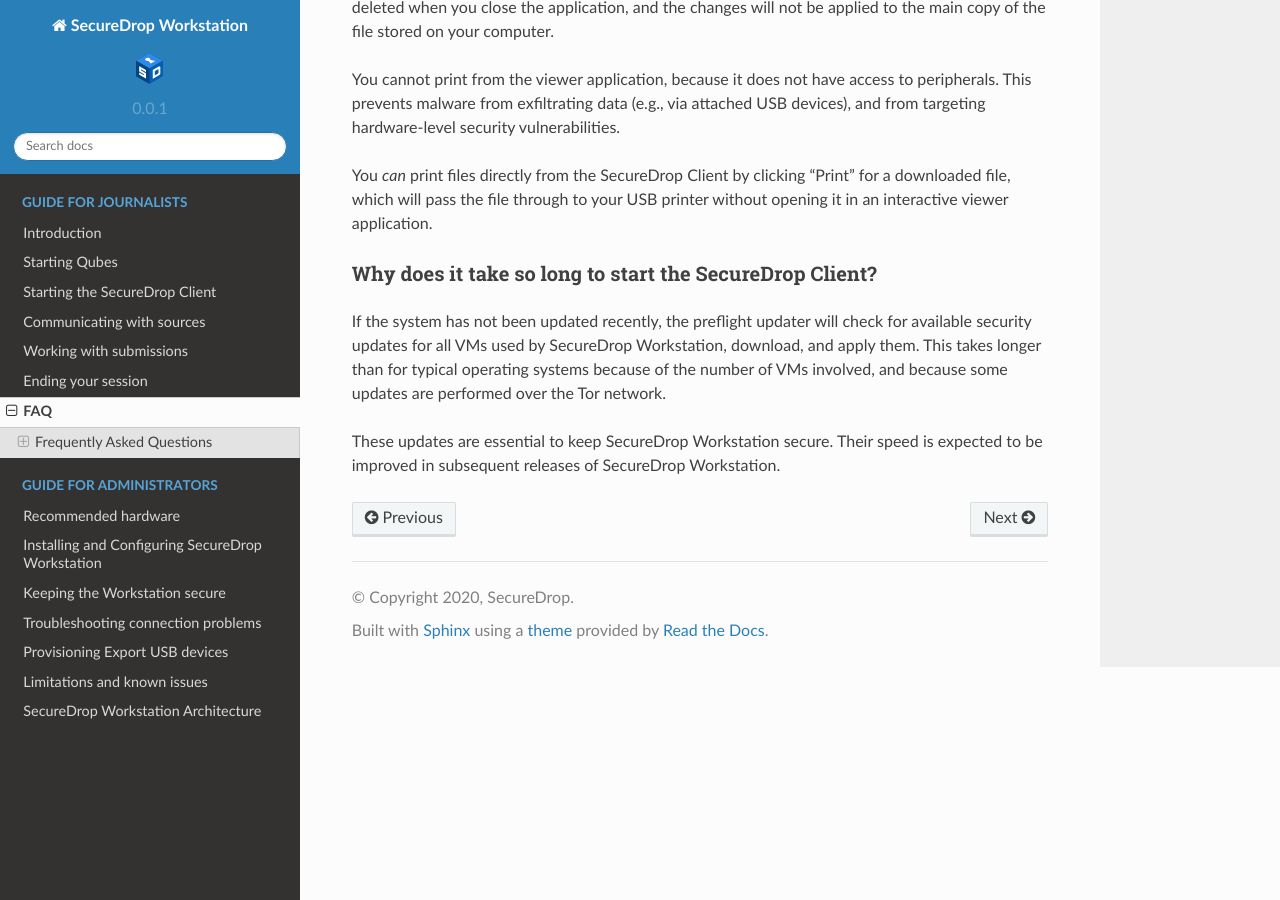
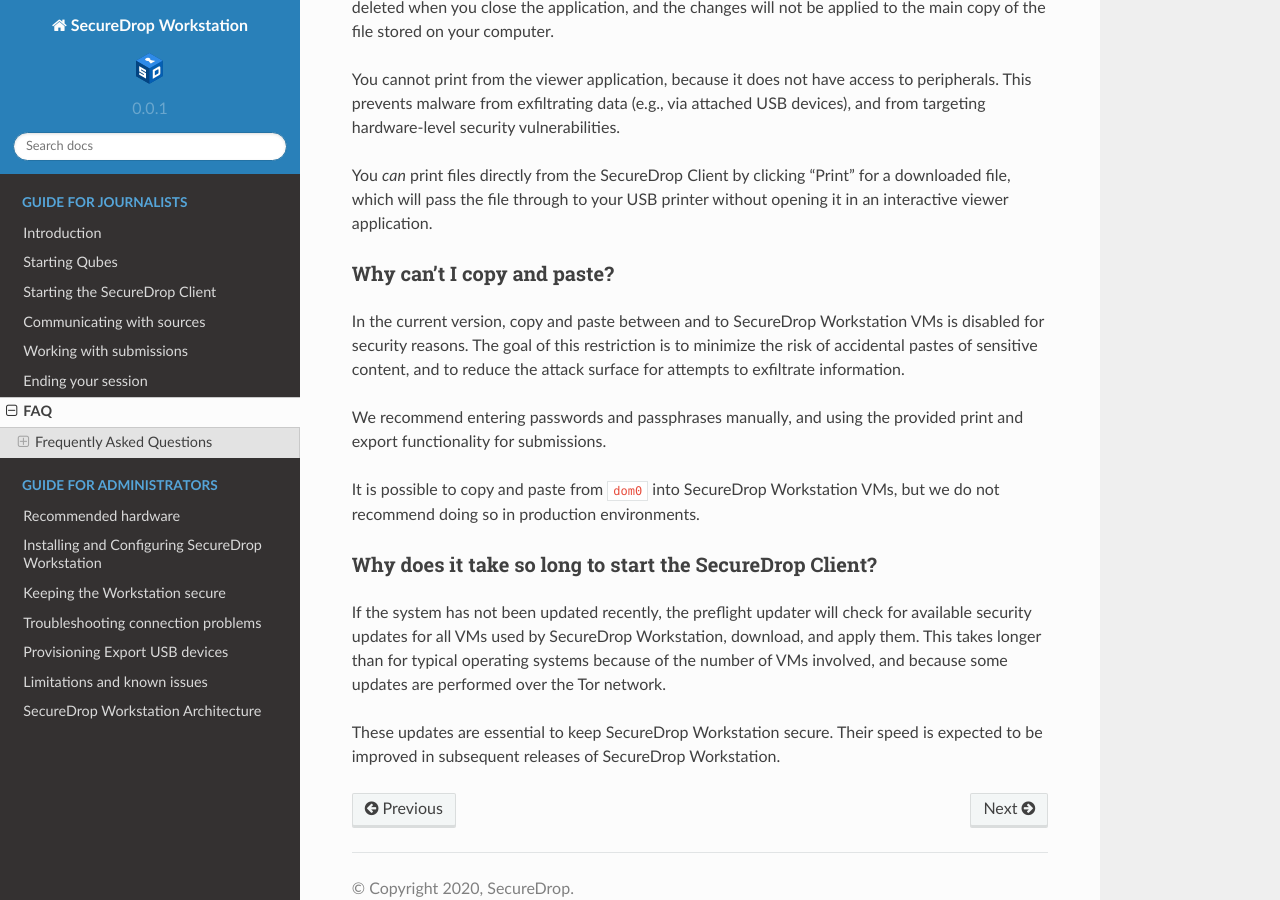
Before and after one commit to freedomofpress/securedrop-workstation-docs, a Sphinx documentation site: the page built from docs/journalist/faq.rst, in a window 1280 px wide and 900 px high, scrolled down 2536 px. Built offline with Sphinx 7.4.7 and the Read the Docs theme 2.0.0, drawn with Linux system fonts in a browser that asks for light colours.

Commit message:
Explain copy and paste restriction

```diff
--- a/docs/journalist/faq.rst
+++ b/docs/journalist/faq.rst
@@ -137,6 +137,19 @@
 for a downloaded file, which will pass the file through to your USB printer
 without opening it in an interactive viewer application.
 
+Why can't I copy and paste?
+~~~~~~~~~~~~~~~~~~~~~~~~~~~
+In the current version, copy and paste between and to SecureDrop Workstation VMs
+is disabled for security reasons. The goal of this restriction is to minimize
+the risk of accidental pastes of sensitive content, and to reduce the attack
+surface for attempts to exfiltrate information.
+
+We recommend entering passwords and passphrases manually, and using the provided
+print and export functionality for submissions.
+
+It is possible to copy and paste from ``dom0`` into SecureDrop Workstation VMs,
+but we do not recommend doing so in production environments.
+
 Why does it take so long to start the SecureDrop Client?
 ~~~~~~~~~~~~~~~~~~~~~~~~~~~~~~~~~~~~~~~~~~~~~~~~~~~~~~~~
 If the system has not been updated recently, the preflight updater will check
```
